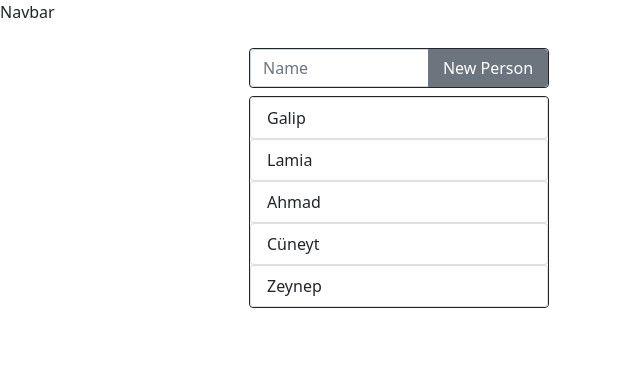
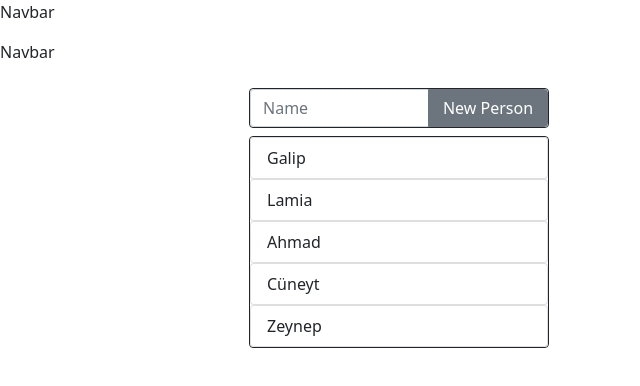
Before and after one commit to FbW47-2/ZeitErfassungApp, a React (Create React App) app in the folder zeiterfassung/: page /showpersonal in a window 1280 px wide. Shown: the top 386 px of the page, without its empty margins (0-640 px from the left). Built offline with nearby package versions, Linux system fonts and the light colour scheme.

Commit message:
NavbBar component deleted from App.js and added into ShowPersonal.jsx

```diff
--- a/zeiterfassung/src/Pages/ShowPersonal.jsx
+++ b/zeiterfassung/src/Pages/ShowPersonal.jsx
@@ -1,6 +1,7 @@
 import React, {createContext, useState } from 'react'
 import Employees from '../Component/Employees'
 import Details from '../Component/Details'
+import NavBar from '../NavBar'
 import './ShowPersonnel.css'
 import logo from '../Fotos/Cüneyt.jpg'
 
@@ -52,6 +53,8 @@ function ShowPersonal() {
 
     }];
     return (
+        <>
+        <NavBar/>
         <div className="ShowDiv">
             {/* {employees.name =="Galip" ? } */}
 
@@ -62,6 +65,7 @@ function ShowPersonal() {
             </ThemeContext.Provider>
 
         </div>
+        </>
     )
 }
 
```
